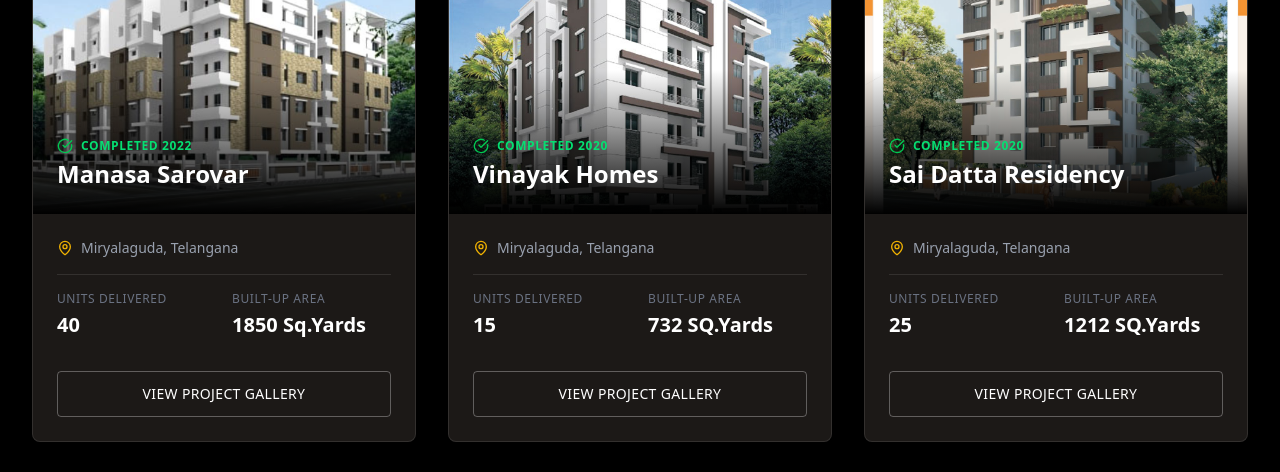
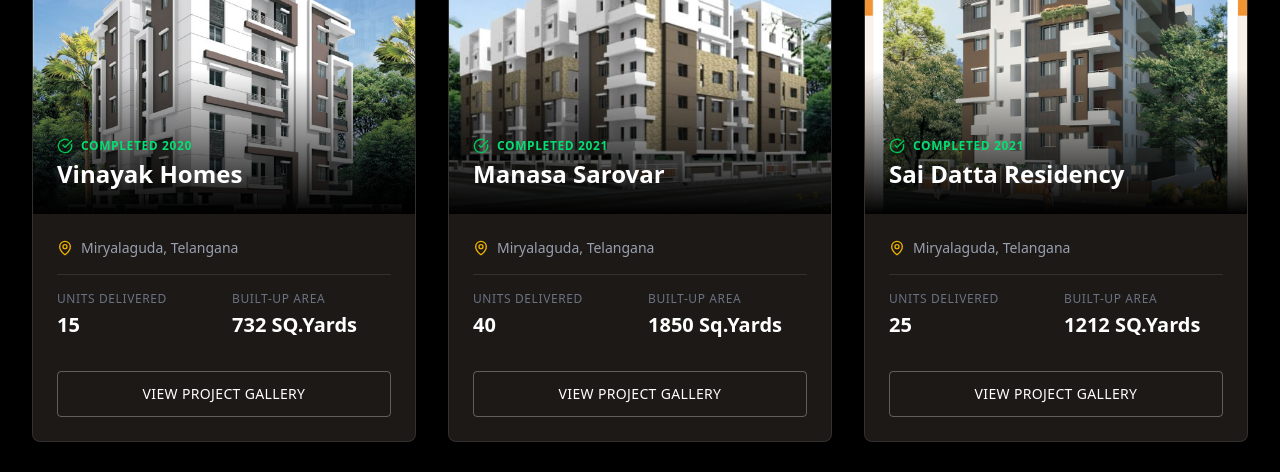
Before and after one commit to sriparthu1422/SVNR-Constructions, a React (Vite) app in the folder frontend/: page /delivered-projects in a window 1280 px wide. Shown: the part 299-771 px from the top of the page. Built offline with nearby package versions, Linux system fonts and the light colour scheme; grey boxes are pictures that could not be loaded.

Commit message:
style: fix 8+ alignment in About section and update DeliveredProjects data

```diff
--- a/frontend/src/components/sections/AboutSection.jsx
+++ b/frontend/src/components/sections/AboutSection.jsx
@@ -85,15 +85,15 @@ const AboutSection = () => {
 
 				{/* 2. Stats (Desktop: Col 2, Mobile: Order 2) */}
 				<div className='flex flex-col items-center justify-center text-center py-8 lg:py-0 h-full order-2 lg:col-span-2 px-2'>
-					<div className='relative'>
+					<div className='flex items-start justify-center text-center'>
 						<span className="text-[120px] md:text-[160px] font-bold leading-none text-transparent bg-clip-text bg-gradient-to-b from-yellow-400 to-yellow-700 opacity-90 font-['Outfit']">
 							8
 						</span>
-						<span className='absolute top-4 right-0 text-xl font-bold text-white'>
+						<span className='text-4xl md:text-6xl font-bold text-white mt-4 md:mt-6 -ml-2 md:-ml-4'>
 							+
 						</span>
 					</div>
-					<div className='text-2xl font-light tracking-widest uppercase mb-8 ml-2'>
+					<div className='text-2xl font-light tracking-widest uppercase mb-8 ml-2 text-center'>
 						Years Experience
 					</div>
 
--- a/frontend/src/pages/projects/DeliveredProjects.jsx
+++ b/frontend/src/pages/projects/DeliveredProjects.jsx
@@ -13,16 +13,6 @@ import theBreeze from '../../assets/images/AboutSectionImages/The Breeze.png';
 export const deliveredProjects = [
 	{
 		id: 1,
-		name: 'Manasa Sarovar',
-		location: 'Miryalaguda, Telangana',
-		completionYear: '2022',
-		units: 40,
-		area: '1850 Sq.Yards',
-		image: manasaSarovar,
-		testimonial: 'Exceeded all expectations in quality and timeline.',
-	},
-	{
-		id: 2,
 		name: 'Vinayak Homes',
 		location: 'Miryalaguda, Telangana',
 		completionYear: '2020',
@@ -32,10 +22,20 @@ export const deliveredProjects = [
 		testimonial: 'Truly premium living experience.',
 	},
 	{
+		id: 2,
+		name: 'Manasa Sarovar',
+		location: 'Miryalaguda, Telangana',
+		completionYear: '2021',
+		units: 40,
+		area: '1850 Sq.Yards',
+		image: manasaSarovar,
+		testimonial: 'Exceeded all expectations in quality and timeline.',
+	},
+	{
 		id: 3,
 		name: 'Sai Datta Residency',
 		location: 'Miryalaguda, Telangana',
-		completionYear: '2020',
+		completionYear: '2021',
 		units: 25,
 		area: '1212 SQ.Yards',
 		image: saiDattaResidency,
@@ -45,7 +45,7 @@ export const deliveredProjects = [
 		id: 4,
 		name: 'Greenspace',
 		location: 'Miryalaguda, Telangana',
-		completionYear: '2020',
+		completionYear: '2023',
 		units: 25,
 		area: '1200 SQ.Yards',
 		image: greenspace,
@@ -55,7 +55,7 @@ export const deliveredProjects = [
 		id: 5,
 		name: 'The Lotus Residency',
 		location: 'Miryalaguda, Telangana',
-		completionYear: '2020',
+		completionYear: '2023',
 		units: 10,
 		area: '678 SQ.Yards',
 		image: theLotusResidency,
@@ -65,7 +65,7 @@ export const deliveredProjects = [
 		id: 6,
 		name: 'The Breeze',
 		location: 'Narsingi (Manchirevula)',
-		completionYear: '2020',
+		completionYear: '2025',
 		units: 70,
 		area: '3756 SQ.Yards',
 		image: theBreeze,
```
